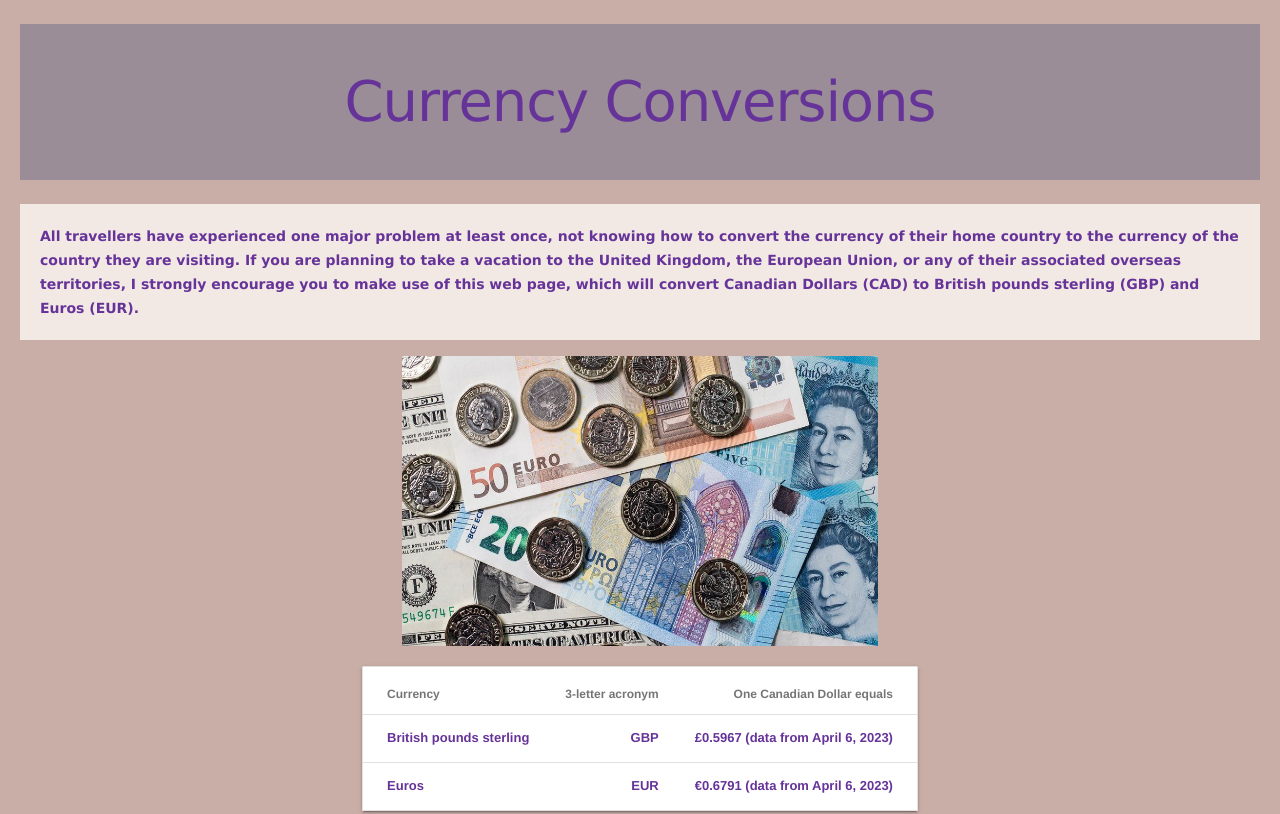
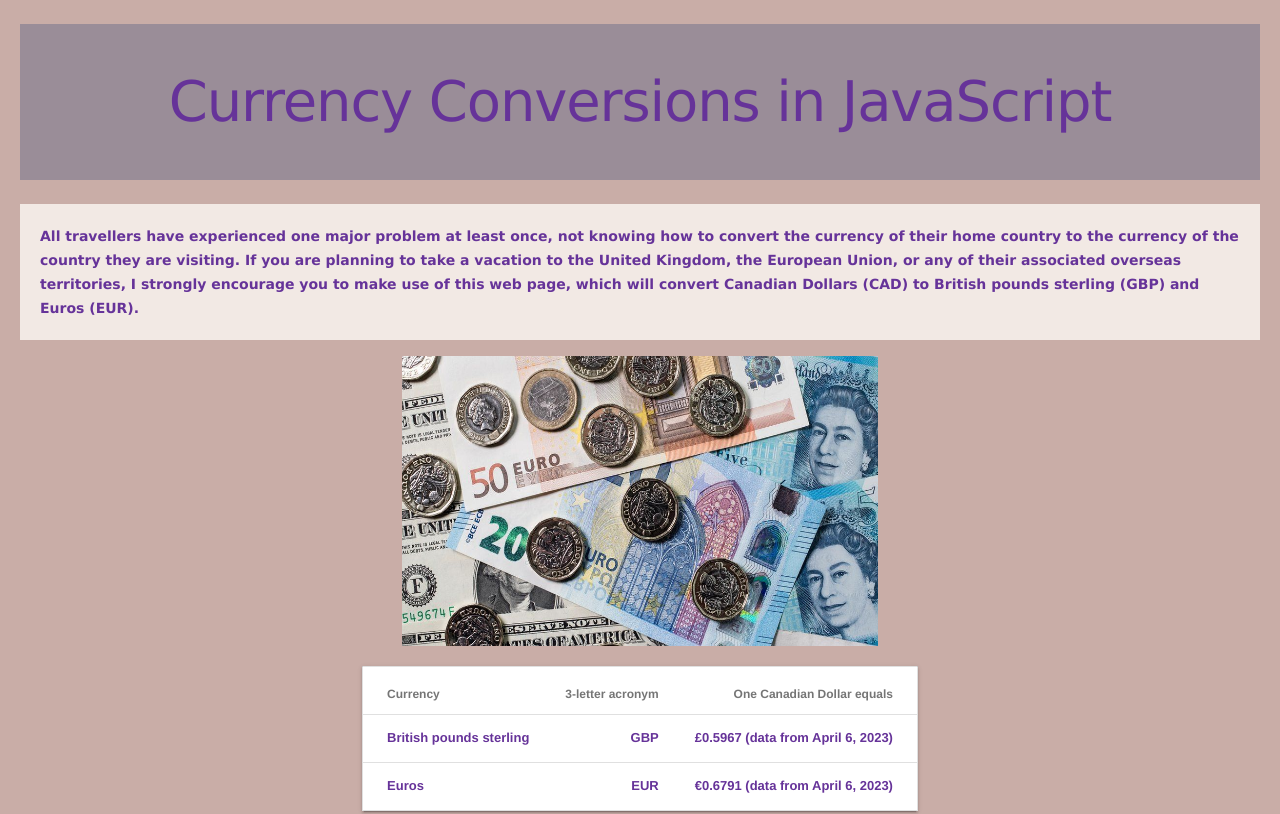
Before and after one commit to ICS20-Programming-BenT/Assign-03-HTML-CurrencyConversion, a plain HTML site: page index.html in a window 1280 px wide. Shown: the top 814 px of the page. Drawn offline with nearby package versions, Linux system fonts and the light colour scheme.

Commit message:
Updated index.html and script.js

```diff
--- a/index.html
+++ b/index.html
@@ -22,7 +22,7 @@
     <link rel="stylesheet" href="./css/style.css">
 
     <!-- Web page title -->
-    <title>Assign-03: Currency Conversions with JavaScript</title>
+    <title>Currency Conversions in JavaScript</title>
   </head>
   <body>
     <!-- Google's MDL -->
@@ -35,7 +35,7 @@
     <main style = "padding-left:20px; padding-right:20px;">
 
       <!-- Web page heading -->
-      <h1>Currency Conversions</h1>
+      <h1>Currency Conversions in JavaScript</h1>
 
       <!-- Body text -->
       <p>All travellers have experienced one major problem at least once, not knowing how to convert the currency of their home country to the currency of the country they are visiting. If you are planning to take a vacation to the United Kingdom, the European Union, or any of their associated overseas territories, I strongly encourage you to make use of this web page, which will convert Canadian Dollars (CAD) to British pounds sterling (GBP) and Euros (EUR).</p>
@@ -84,7 +84,6 @@
         <button class="mdl-button mdl-js-button mdl-button--raised mdl-button--colored">
           Convert!
         </button>
-
       </form>
       <br>
 
--- a/js/script.js
+++ b/js/script.js
@@ -8,13 +8,13 @@
 
 // This function converts CAD to GBP and EUR.
 function convertCanadianDollars () {
-  // Get the user input
+  // Get the user input in Canadian Dollars.
   let amountCanadianDollars = parseFloat(document.getElementById("amount-canadian-dollars").value);
 
-  // Perform mathematical equations
+  // Perform mathematical equations to convert to pounds and euros with conversion rates
   let amountBritishPounds = amountCanadianDollars * 0.5967
   let amountEuros = amountCanadianDollars * 0.6791
 
-  // Display calculations back to user
+  // Display coverted amounts in GBP and EUR back to user
   document.getElementById("calculations").innerHTML = "The value of your money in British pounds sterling is £" + amountBritishPounds.toFixed(2) + ", and the the value in Euros is €" + amountEuros.toFixed(2) + "."
 }
```
